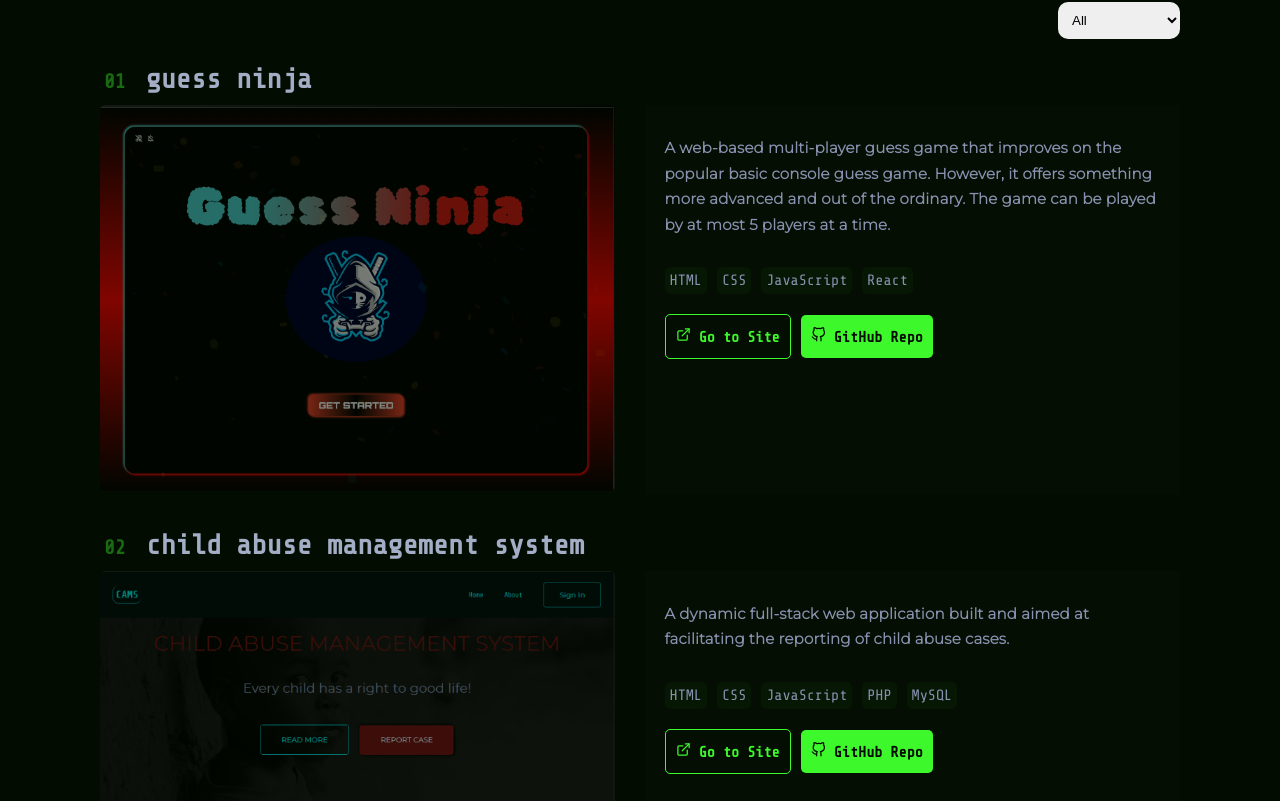
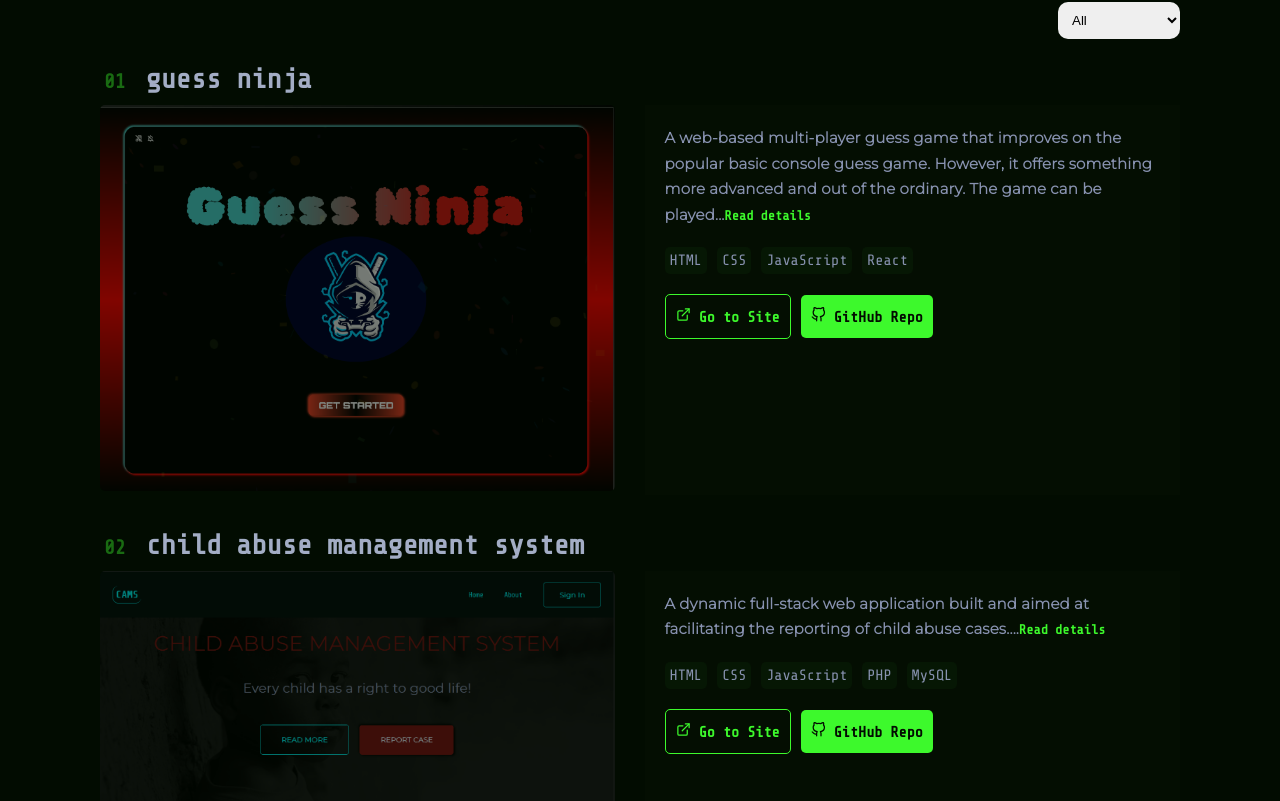
Before and after one commit to Jummate/omololujumat, a React (Vite) app: page / in a window 1280 px wide. Shown: the part 1859-2660 px from the top of the page. Built offline with nearby package versions, Linux system fonts and the light colour scheme; a web font is replaced by a local one.

Commit message:
feat: implement summary truncation and add Read details text

```diff
--- a/src/components/project-item/ProjectItem.css
+++ b/src/components/project-item/ProjectItem.css
@@ -66,8 +66,11 @@
   text-decoration: none;
   color: var(--slate);
 }
+/* .Project__summary {
+  display: flex;
+} */
 
-.Project__summary p {
+.Project__summary span {
   font-family: var(--ff-sans);
   max-width: 500px;
   color: var(--slate);
@@ -79,13 +82,14 @@
   letter-spacing: 0.2px;
 }
 
-/* .Project__summary-details {
+.Project__summary-details {
   font-weight: bold;
   color: var(--very-light-green);
+  cursor: pointer;
 }
 .Project__summary-details:hover {
   text-decoration: underline;
-} */
+}
 
 @media screen and (width >= 768px) {
   .Project__item {
--- a/src/components/project-item/ProjectItem.jsx
+++ b/src/components/project-item/ProjectItem.jsx
@@ -5,9 +5,11 @@ import { gsap } from "gsap";
 import { ScrollTrigger } from "gsap/ScrollTrigger";
 import { useLayoutEffect, useRef } from "react";
 import { Button } from "../button/Button";
+import truncate from "../../utils/truncate";
 
 export const ProjectItem = ({ project }) => {
   const {
+    _id,
     projectName,
     image: { src, alt },
     summary,
@@ -52,8 +54,8 @@ export const ProjectItem = ({ project }) => {
         </div>
         <div className="Project__about">
           <div className="Project__summary">
-            <p>{summary}</p>
-            {/* <small className="Project__summary-details">Read more</small> */}
+            <span>{truncate(summary)}</span>
+            <small className="Project__summary-details">Read details</small>
           </div>
           <div className="Project__tools">
             {tools.map((tool, index) => (
--- a/src/containers/project/Project.jsx
+++ b/src/containers/project/Project.jsx
@@ -76,9 +76,9 @@ export const Project = () => {
         />
       ) : null} */}
 
-      {currentItems.map((project, index) => (
+      {currentItems.map((project) => (
         <ProjectItem
-          key={index}
+          key={project._id}
           project={project}
         />
       ))}
--- a/src/utils/project-data.js
+++ b/src/utils/project-data.js
@@ -1,6 +1,7 @@
 import { images } from "../assets/images";
 export const projects = [
   {
+    _id: 0,
     projectName: "Guess Ninja",
     image: {
       src: images.GuessNinja,
@@ -27,6 +28,7 @@ export const projects = [
   },
 
   {
+    _id: 1,
     projectName: "Child Abuse Management System",
     image: {
       src: images.CAMS,
@@ -55,6 +57,7 @@ export const projects = [
   },
 
   {
+    _id: 2,
     projectName: "Marketeer",
     image: {
       src: images.Marketeer,
@@ -83,6 +86,7 @@ export const projects = [
   },
 
   {
+    _id: 3,
     projectName: "Currency Converter",
     image: {
       src: images.Converter,
@@ -111,6 +115,7 @@ export const projects = [
   },
 
   {
+    _id: 4,
     projectName: "Bricademia",
     image: {
       src: images.Bricademia,
```
